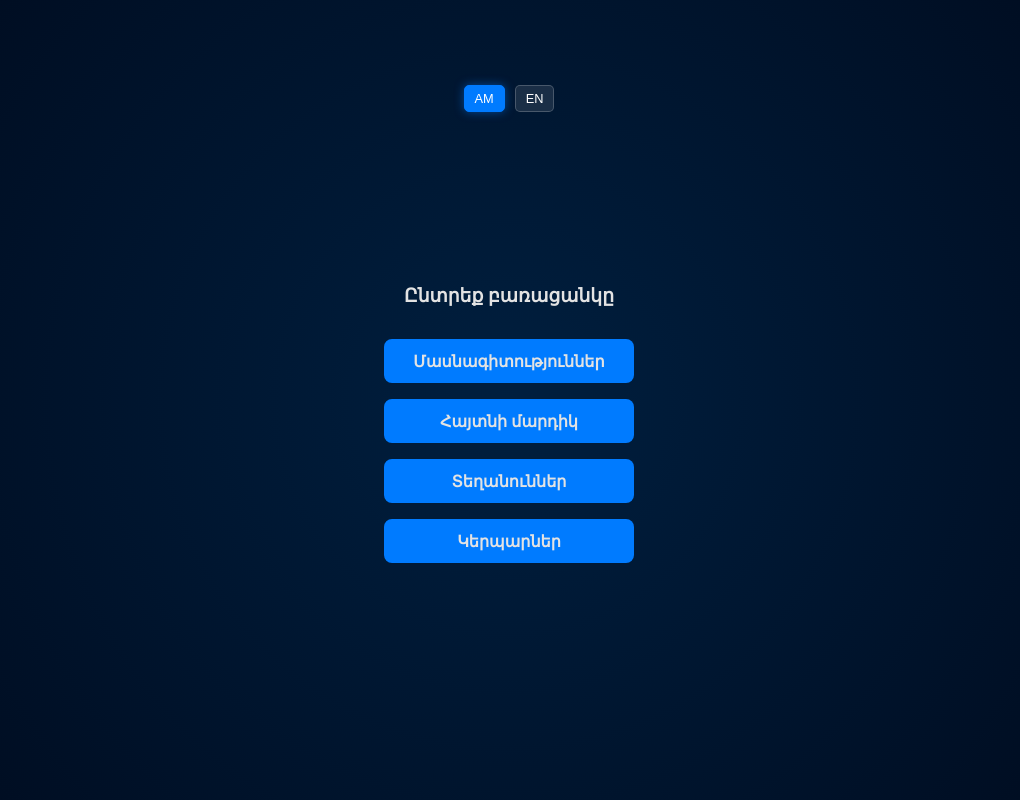
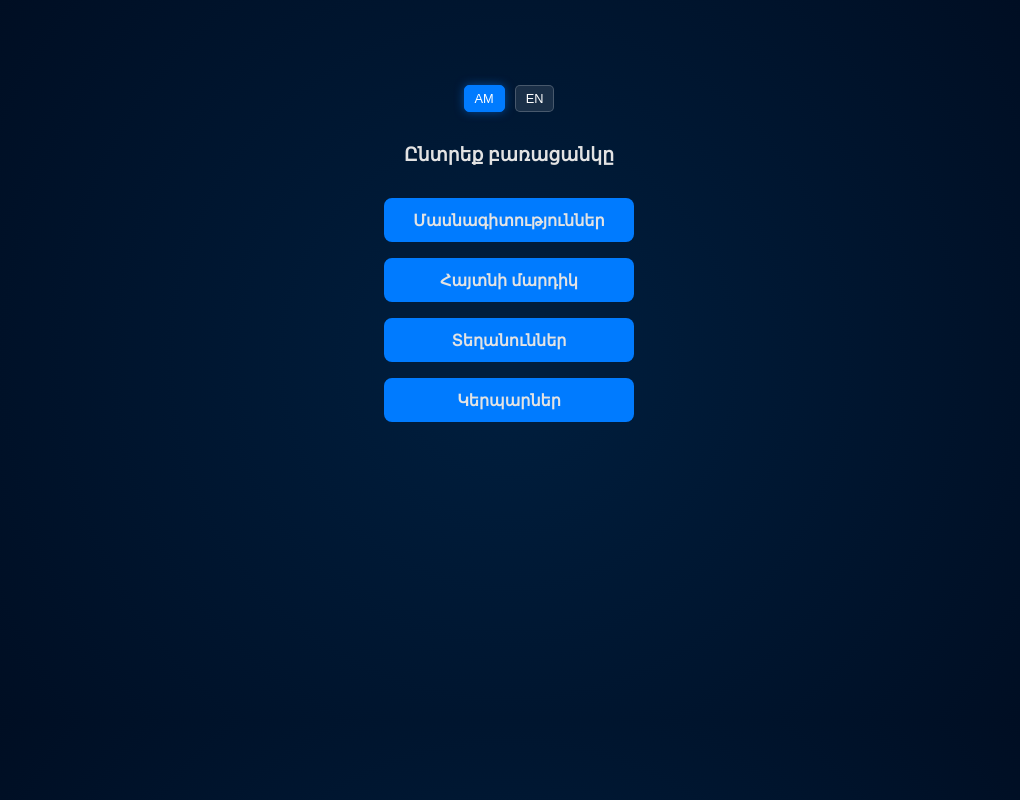
Before and after one commit to RafJlavyan/spy-app-fr, a React (Vite) app: page / in a window 1280 px wide. Shown: the whole page, without its empty margins (131-1151 px from the left). Built offline with nearby package versions, Linux system fonts and the light colour scheme.

Commit message:
styles updates

```diff
--- a/src/app/styles.module.scss
+++ b/src/app/styles.module.scss
@@ -1,7 +1,7 @@
 .appContainer {
   width: 100%;
   max-width: 500px;
-  height: 80vh;
+  height: 70vh;
   margin: 0 auto;
   position: relative;
 }
--- a/src/components/Categories/styles.module.scss
+++ b/src/components/Categories/styles.module.scss
@@ -1,6 +1,5 @@
 .categoriesWrapper {
   width: 100%;
-  height: 70vh;
   display: flex;
   margin-top: 32px;
   justify-content: center;
--- a/src/index.scss
+++ b/src/index.scss
@@ -9,7 +9,7 @@ html {
 body {
   background: #001f3f;
   background: radial-gradient(circle, #001f3f 0%, #000b1e 100%);
-  min-height: 100vh;
+  min-height: 90vh;
   display: flex;
   justify-content: center;
   align-items: center;
```
